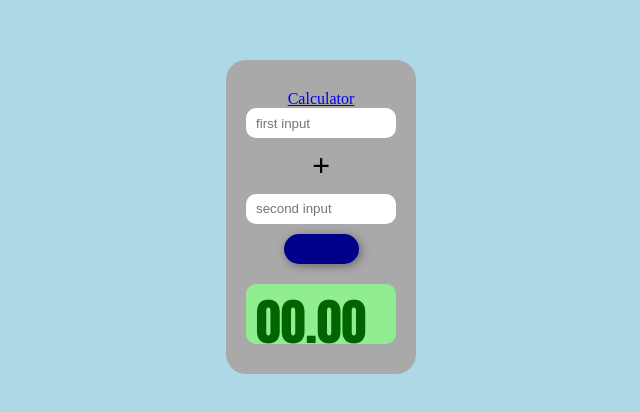
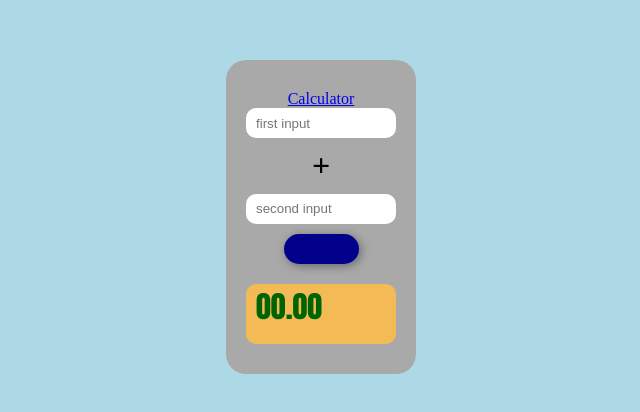
Before and after one commit to Luckysnowwolf/calc, a React (Vite) app in the folder Calculator/: page / in a window 1280 px wide. Shown: the top 412 px of the page, without its empty margins (319-959 px from the left). Built offline with nearby package versions, Linux system fonts and the light colour scheme.

Commit message:
changes color and font-size

```diff
--- a/Calculator/src/App.css
+++ b/Calculator/src/App.css
@@ -34,10 +34,10 @@ h1 {
   width: 100%;
   height: 60px;
   border-radius: 10px;
-  background-color: lightgreen;
+  background-color: rgb(244, 186, 85);
   margin: 20px 0 0 0;
   padding: 0 10px 0 10px;
-  font-size: 50px;
+  font-size: 30px;
   font-family: Impact, Haettenschweiler, "Arial Narrow Bold", sans-serif;
   color: darkgreen;
 }
```
